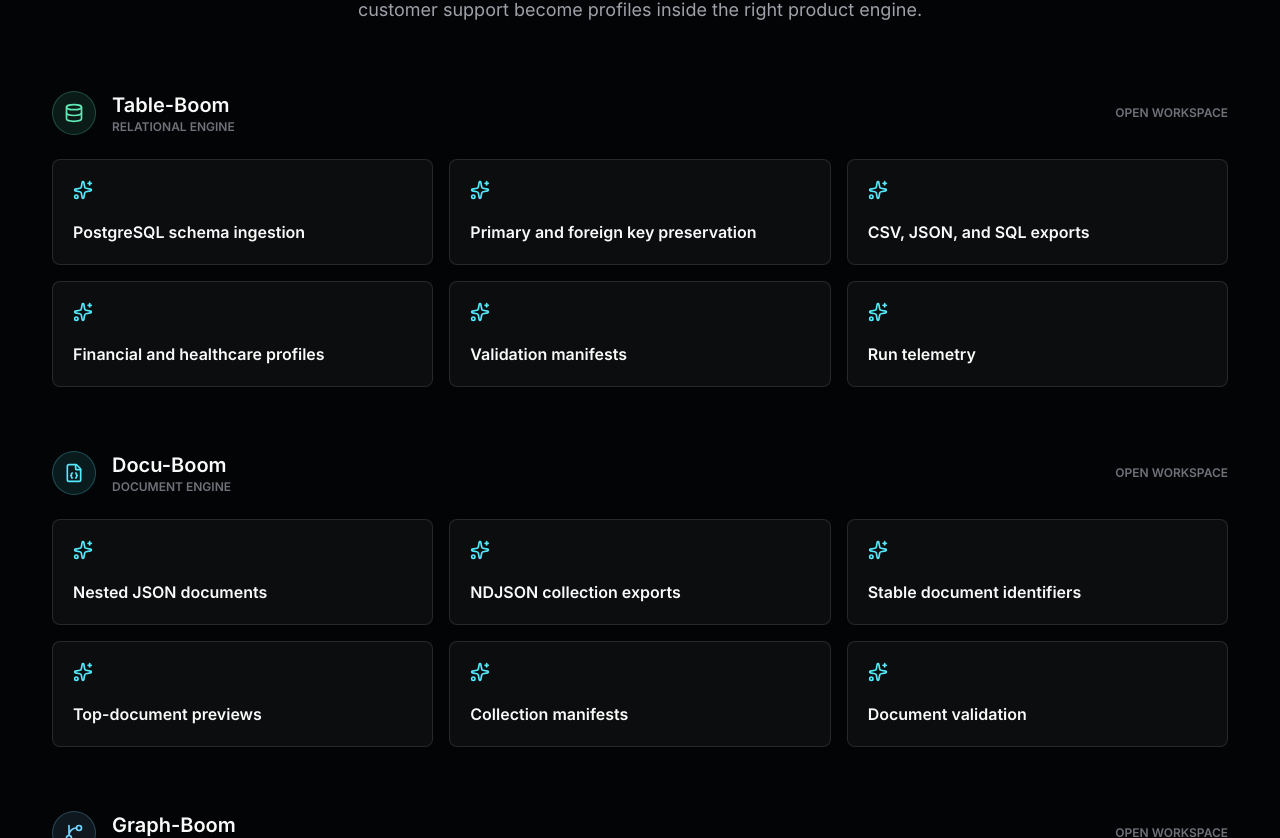
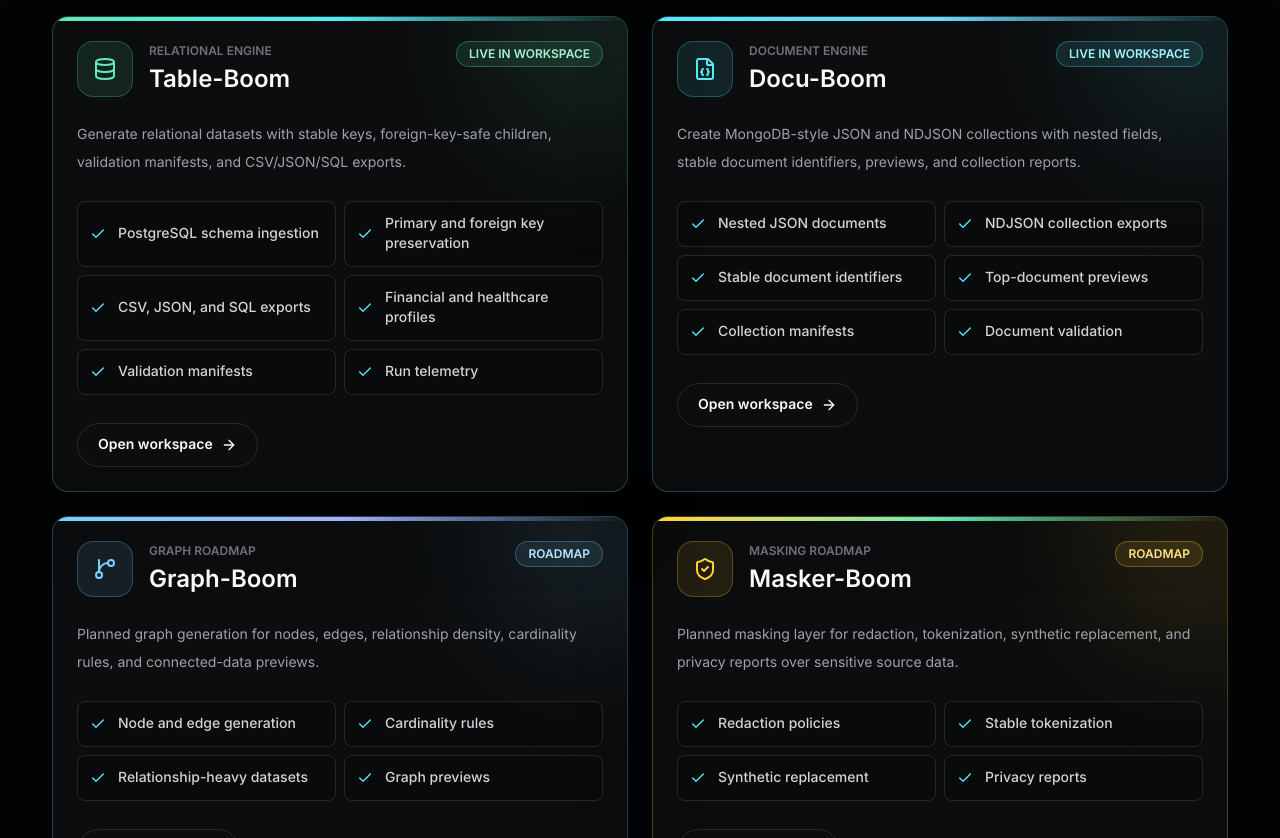
Before and after one commit to smitzo/DataBoom, a Next.js app in the folder frontend/: page / in a window 1280 px wide. Shown: the part 4222-5060 px from the top of the page. Built offline with nearby package versions, Linux system fonts and the light colour scheme.

Commit message:
frontend: clarify product surface section

```diff
--- a/frontend/src/components/marketing-sections.tsx
+++ b/frontend/src/components/marketing-sections.tsx
@@ -9,7 +9,6 @@
   Layers3,
   Plus,
   ShieldCheck,
-  Sparkles,
   X,
 } from "lucide-react";
 import type { LucideIcon } from "lucide-react";
@@ -48,8 +47,17 @@
   {
     name: "Table-Boom",
     eyebrow: "Relational engine",
+    status: "Live in workspace",
+    statusClass: "border-emerald-300/30 bg-emerald-300/10 text-emerald-200",
     tone: "text-emerald-300 border-emerald-300/25 bg-emerald-300/10",
+    border: "border-emerald-300/25",
+    bar: "from-emerald-300 via-cyan-300 to-transparent",
+    glow: "bg-emerald-300/10",
     icon: Database,
+    description:
+      "Generate relational datasets with stable keys, foreign-key-safe children, validation manifests, and CSV/JSON/SQL exports.",
+    ctaLabel: "Open workspace",
+    ctaHref: "/dashboard",
     items: [
       "PostgreSQL schema ingestion",
       "Primary and foreign key preservation",
@@ -62,8 +70,17 @@
   {
     name: "Docu-Boom",
     eyebrow: "Document engine",
+    status: "Live in workspace",
+    statusClass: "border-cyan-300/30 bg-cyan-300/10 text-cyan-200",
     tone: "text-cyan-300 border-cyan-300/25 bg-cyan-300/10",
+    border: "border-cyan-300/25",
+    bar: "from-cyan-300 via-sky-300 to-transparent",
+    glow: "bg-cyan-300/10",
     icon: FileJson,
+    description:
+      "Create MongoDB-style JSON and NDJSON collections with nested fields, stable document identifiers, previews, and collection reports.",
+    ctaLabel: "Open workspace",
+    ctaHref: "/dashboard",
     items: [
       "Nested JSON documents",
       "NDJSON collection exports",
@@ -76,8 +93,17 @@
   {
     name: "Graph-Boom",
     eyebrow: "Graph roadmap",
+    status: "Roadmap",
+    statusClass: "border-sky-300/30 bg-sky-300/10 text-sky-200",
     tone: "text-sky-300 border-sky-300/25 bg-sky-300/10",
+    border: "border-sky-300/25",
+    bar: "from-sky-300 via-indigo-300 to-transparent",
+    glow: "bg-sky-300/10",
     icon: GitBranch,
+    description:
+      "Planned graph generation for nodes, edges, relationship density, cardinality rules, and connected-data previews.",
+    ctaLabel: "View roadmap",
+    ctaHref: "/roadmap",
     items: [
       "Node and edge generation",
       "Cardinality rules",
@@ -88,8 +114,17 @@
   {
     name: "Masker-Boom",
     eyebrow: "Masking roadmap",
+    status: "Roadmap",
+    statusClass: "border-amber-300/30 bg-amber-300/10 text-amber-200",
     tone: "text-amber-300 border-amber-300/25 bg-amber-300/10",
+    border: "border-amber-300/25",
+    bar: "from-amber-300 via-emerald-300 to-transparent",
+    glow: "bg-amber-300/10",
     icon: ShieldCheck,
+    description:
+      "Planned masking layer for redaction, tokenization, synthetic replacement, and privacy reports over sensitive source data.",
+    ctaLabel: "View roadmap",
+    ctaHref: "/roadmap",
     items: [
       "Redaction policies",
       "Stable tokenization",
@@ -242,7 +277,7 @@
             Product surfaces
           </p>
           <h2 className="mt-5 text-4xl font-medium leading-tight text-[color:var(--text-primary)] lg:text-6xl">
-            Meet Table-Boom, Docu-Boom, Graph-Boom, and Masker-Boom.
+            Four product surfaces, clearly separated.
           </h2>
           <p className="mt-6 text-lg leading-8 text-[color:var(--text-muted)]">
             Data shape drives the workflow. Use cases like banking, healthcare, commerce,
@@ -250,9 +285,9 @@
           </p>
         </div>
 
-        <div className="mt-16 space-y-16">
+        <div className="mt-16 grid gap-6 lg:grid-cols-2">
           {productGroups.map((group) => (
-            <ProductGroup key={group.name} group={group} />
+            <ProductModuleCard key={group.name} group={group} />
           ))}
         </div>
 
@@ -352,57 +387,86 @@
   );
 }
 
-function ProductGroup({
+function ProductModuleCard({
   group,
 }: {
   group: {
     name: string;
     eyebrow: string;
+    status: string;
+    statusClass: string;
     tone: string;
+    border: string;
+    bar: string;
+    glow: string;
     icon: LucideIcon;
+    description: string;
+    ctaLabel: string;
+    ctaHref: string;
     items: string[];
   };
 }) {
   const Icon = group.icon;
 
   return (
-    <div>
-      <div className="flex items-center justify-between gap-4">
+    <article
+      className={`relative overflow-hidden rounded-2xl border bg-[var(--surface)] p-6 shadow-[0_24px_80px_rgba(0,0,0,0.18)] ${group.border}`}
+    >
+      <div className={`absolute inset-x-0 top-0 h-1 bg-gradient-to-r ${group.bar}`} />
+      <div
+        className={`pointer-events-none absolute -right-20 -top-24 h-56 w-56 rounded-full blur-3xl ${group.glow}`}
+        aria-hidden="true"
+      />
+
+      <div className="relative">
+        <div className="flex items-start justify-between gap-5">
           <div className="flex items-center gap-4">
-          <span className={`grid h-11 w-11 place-items-center rounded-full border ${group.tone}`}>
-            <Icon className="h-5 w-5" />
+            <span className={`grid h-14 w-14 place-items-center rounded-2xl border ${group.tone}`}>
+              <Icon className="h-6 w-6" />
             </span>
             <div>
-            <h3 className="text-xl font-semibold text-[color:var(--text-primary)]">
-              {group.name}
-            </h3>
               <p className="text-xs font-semibold uppercase text-[color:var(--text-faint)]">
                 {group.eyebrow}
               </p>
+              <h3 className="mt-1 text-2xl font-semibold text-[color:var(--text-primary)]">
+                {group.name}
+              </h3>
             </div>
           </div>
+          <span
+            className={`rounded-full border px-3 py-1 text-xs font-semibold uppercase ${group.statusClass}`}
+          >
+            {group.status}
+          </span>
+        </div>
+
+        <p className="mt-6 max-w-xl text-sm leading-7 text-[color:var(--text-muted)]">
+          {group.description}
+        </p>
+
+        <div className="mt-6 grid gap-2 sm:grid-cols-2">
+          {group.items.map((item) => (
+            <div
+              key={item}
+              className="flex items-center gap-3 rounded-lg border border-[color:var(--border)] bg-black/20 px-3 py-3"
+            >
+              <Check className="h-4 w-4 shrink-0 text-cyan-300" />
+              <span className="text-sm font-medium text-[color:var(--text-secondary)]">
+                {item}
+              </span>
+            </div>
+          ))}
+        </div>
+
         <a
-          href="/dashboard"
-          className="hidden text-xs font-semibold uppercase text-[color:var(--text-faint)] transition hover:text-[color:var(--text-primary)] sm:inline-flex"
+          href={group.ctaHref}
+          className="mt-7 inline-flex h-11 items-center gap-2 rounded-full border border-[color:var(--border)] px-5 text-sm font-semibold text-[color:var(--text-primary)] transition hover:bg-[var(--surface-strong)]"
         >
-          Open workspace
+          {group.ctaLabel}
+          <ArrowRight className="h-4 w-4" />
         </a>
       </div>
-
-      <div className="mt-6 grid gap-4 md:grid-cols-2 xl:grid-cols-3">
-        {group.items.map((item) => (
-          <article
-            key={item}
-            className="rounded-lg border border-[color:var(--border)] bg-[var(--surface)] p-5"
-          >
-            <Sparkles className="h-5 w-5 text-cyan-300" />
-            <h4 className="mt-5 text-base font-semibold text-[color:var(--text-primary)]">
-              {item}
-            </h4>
     </article>
-        ))}
-      </div>
-    </div>
   );
 }
 
```
Lines whose indentation alone changed are shown as unchanged.
